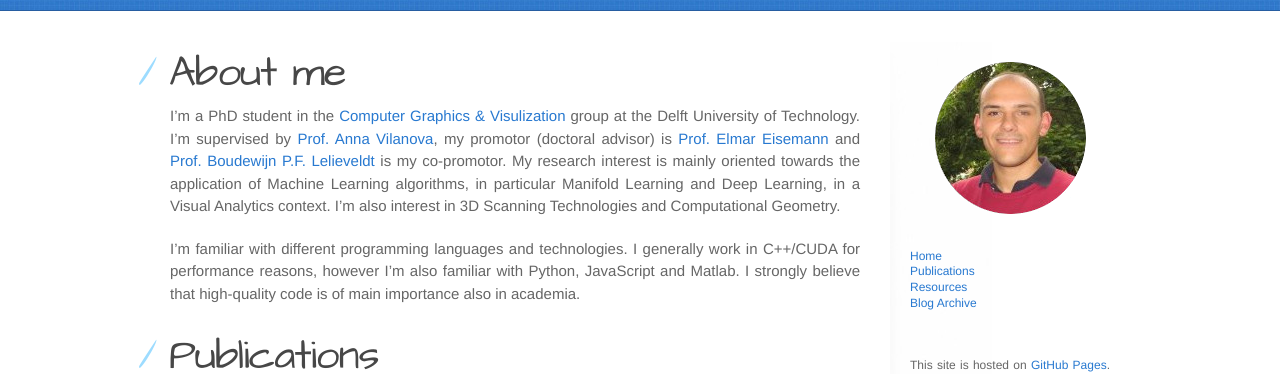
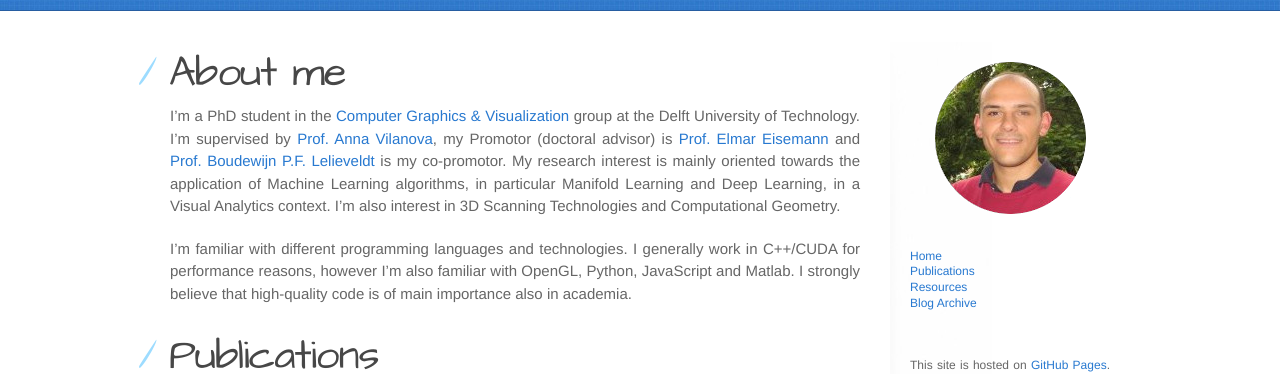
Before and after one commit to Nicola17/Nicola17.github.io, a Jekyll site: the page built from index.md, in a window 1280 px wide. Shown: the part 190-564 px from the top of the page. Built offline with Jekyll 4.4.1, drawn with Linux system fonts in a browser that asks for light colours.

Commit message:
Fixes a typo in the homepage

```diff
--- a/index.md
+++ b/index.md
@@ -6,12 +6,12 @@ title: Nicola Pezzotti
 About me
 =======================
 
-I'm a PhD student in the [Computer Graphics & Visulization](https://graphics.tudelft.nl/) group at the Delft University of Technology.
-I'm supervised by [Prof. Anna Vilanova](https://graphics.tudelft.nl/anna-vilanova/), my promotor (doctoral advisor) is [Prof. Elmar Eisemann](http://graphics.tudelft.nl/~eisemann/) and [Prof. Boudewijn P.F. Lelieveldt](https://www.lumc.nl/org/radiologie/medewerkers/1008040000252222) is my co-promotor.
+I'm a PhD student in the [Computer Graphics & Visualization](https://graphics.tudelft.nl/) group at the Delft University of Technology.
+I'm supervised by [Prof. Anna Vilanova](https://graphics.tudelft.nl/anna-vilanova/), my Promotor (doctoral advisor) is [Prof. Elmar Eisemann](http://graphics.tudelft.nl/~eisemann/) and [Prof. Boudewijn P.F. Lelieveldt](https://www.lumc.nl/org/radiologie/medewerkers/1008040000252222) is my co-promotor.
 My research interest is mainly oriented towards the application of Machine Learning algorithms, in particular Manifold Learning and Deep Learning, in a Visual Analytics context.
 I'm also interest in 3D Scanning Technologies and Computational Geometry.
 
-I'm familiar with different programming languages and technologies. I generally work in C++/CUDA for performance reasons, however I'm also familiar with Python, JavaScript and Matlab.
+I'm familiar with different programming languages and technologies. I generally work in C++/CUDA for performance reasons, however I'm also familiar with OpenGL, Python, JavaScript and Matlab.
 I strongly believe that high-quality code is of main importance also in academia.
 
 
```
